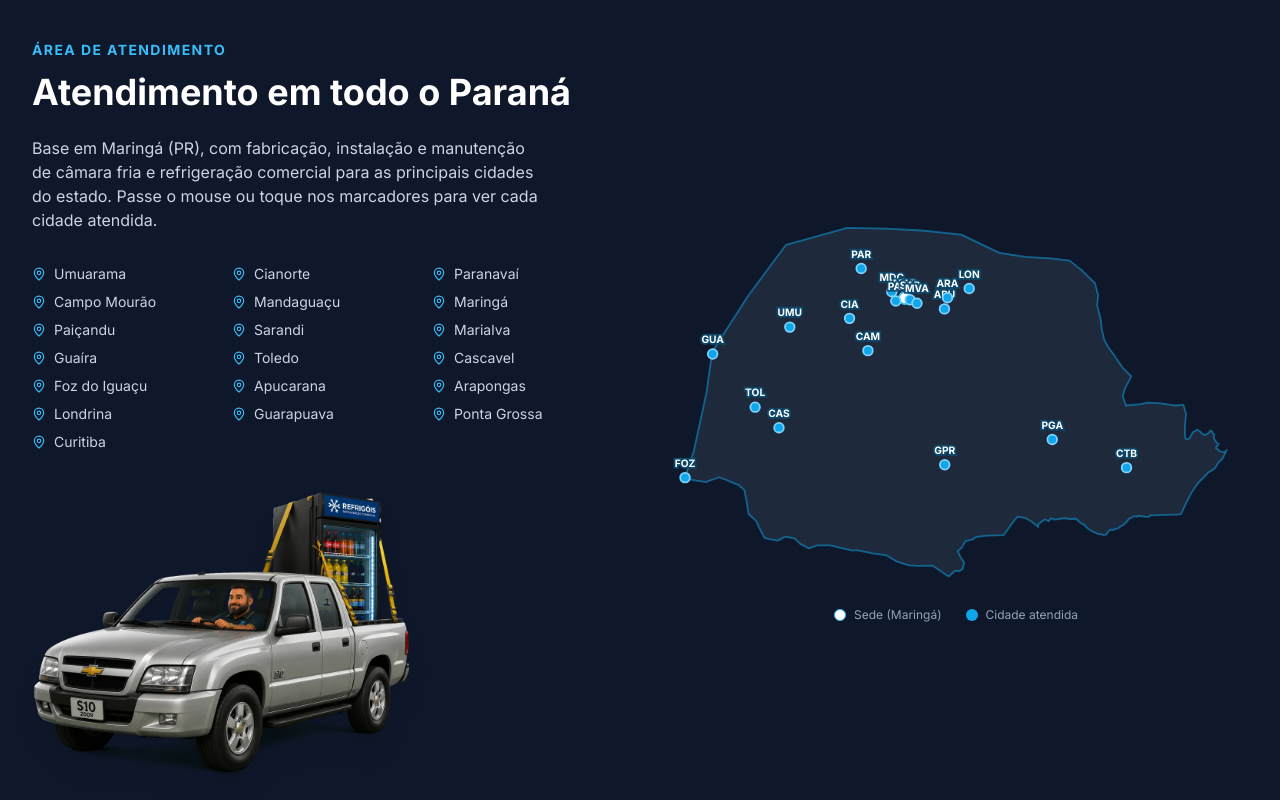
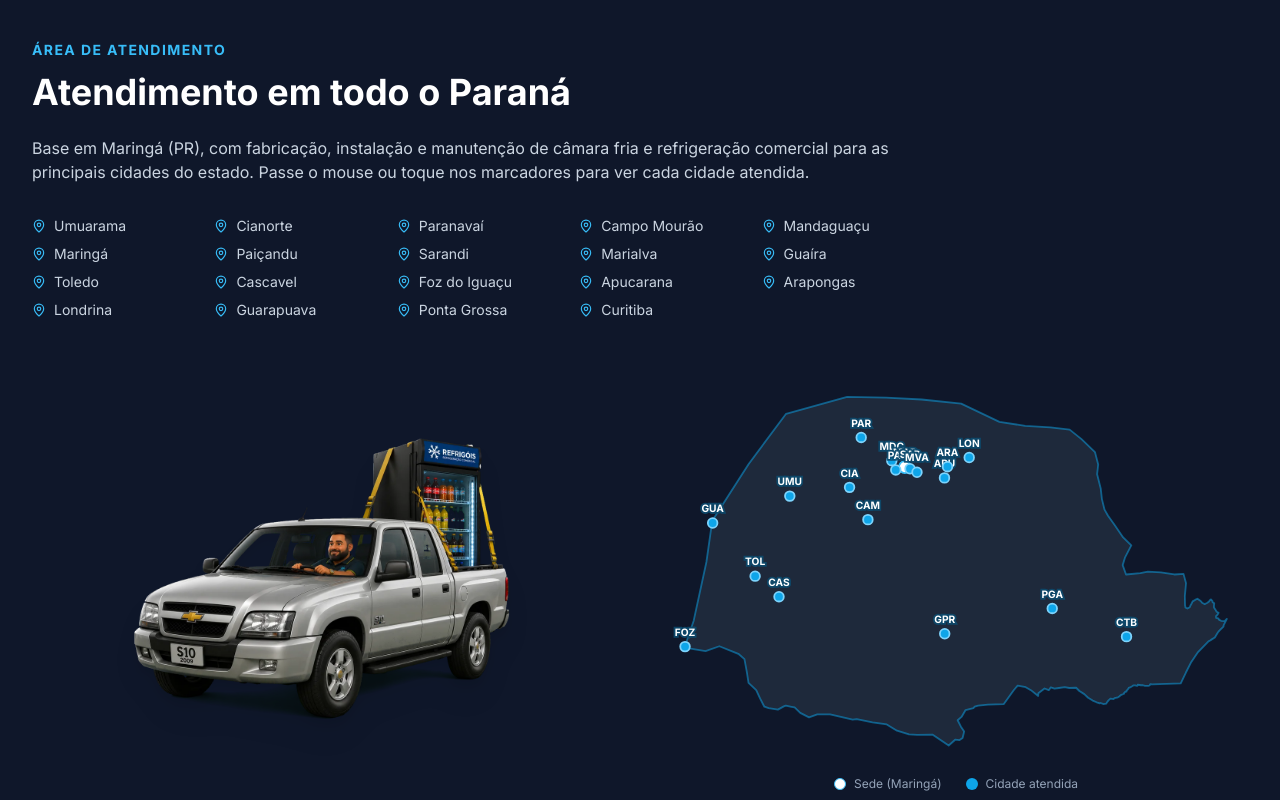
Before and after one commit to diegoandradegit/Refrigois, a React (Vite) app: page / in a window 1280 px wide. Shown: the part 5260-6060 px from the top of the page. Built offline with nearby package versions, Linux system fonts and the light colour scheme.

Commit message:
Cidades: texto full-width em cima; embaixo avatar (esquerda) e mapa (direita)

```diff
--- a/components/ServiceArea.tsx
+++ b/components/ServiceArea.tsx
@@ -38,19 +38,18 @@ export const ServiceArea: React.FC = () => {
   return (
     <section className="py-16 md:py-24 bg-slate-900 relative overflow-hidden">
       <div className="max-w-7xl mx-auto px-4 sm:px-6 lg:px-8">
-        <div className="grid grid-cols-1 sm:grid-cols-2 gap-10 sm:gap-12 items-center">
-          {/* Texto */}
-          <div>
+        {/* Texto em cima, largura total */}
+        <div className="mb-10 md:mb-14 max-w-4xl">
           <h2 className="text-xs md:text-sm font-bold tracking-widest text-brand-400 uppercase mb-3">Área de Atendimento</h2>
           <h3 className="text-3xl md:text-4xl font-bold text-white mb-6">
             Atendimento em todo o Paraná
           </h3>
-            <p className="text-slate-300 mb-8 leading-relaxed text-sm md:text-base max-w-lg">
+          <p className="text-slate-300 mb-8 leading-relaxed text-sm md:text-base">
             Base em Maringá (PR), com fabricação, instalação e manutenção de câmara fria e
             refrigeração comercial para as principais cidades do estado. Passe o mouse ou toque
             nos marcadores para ver cada cidade atendida.
           </p>
-            <ul className="grid grid-cols-2 sm:grid-cols-3 gap-x-4 gap-y-2">
+          <ul className="grid grid-cols-2 sm:grid-cols-3 lg:grid-cols-5 gap-x-4 gap-y-2">
               {CITIES.map((c) => (
                 <li
                   key={c.abbr}
@@ -65,7 +64,12 @@ export const ServiceArea: React.FC = () => {
                 </li>
               ))}
           </ul>
+        </div>
 
+        {/* Embaixo: avatar (esquerda) e mapa (direita) */}
+        <div className="grid grid-cols-1 sm:grid-cols-2 gap-10 sm:gap-12 items-center">
+          {/* Avatar */}
+          <div className="flex justify-center">
             <img
               src="/images/mascote/entrega.webp"
               alt="Técnico da Refrigóis dirigindo a caminhonete com equipamento para atender a região"
@@ -73,7 +77,7 @@ export const ServiceArea: React.FC = () => {
               height={800}
               loading="lazy"
               decoding="async"
-              className="block w-full max-w-xs sm:max-w-sm mt-8 mx-auto lg:mx-0 drop-shadow-xl"
+              className="w-full max-w-xs sm:max-w-sm drop-shadow-xl"
             />
           </div>
 
```
Lines whose indentation alone changed are shown as unchanged.
